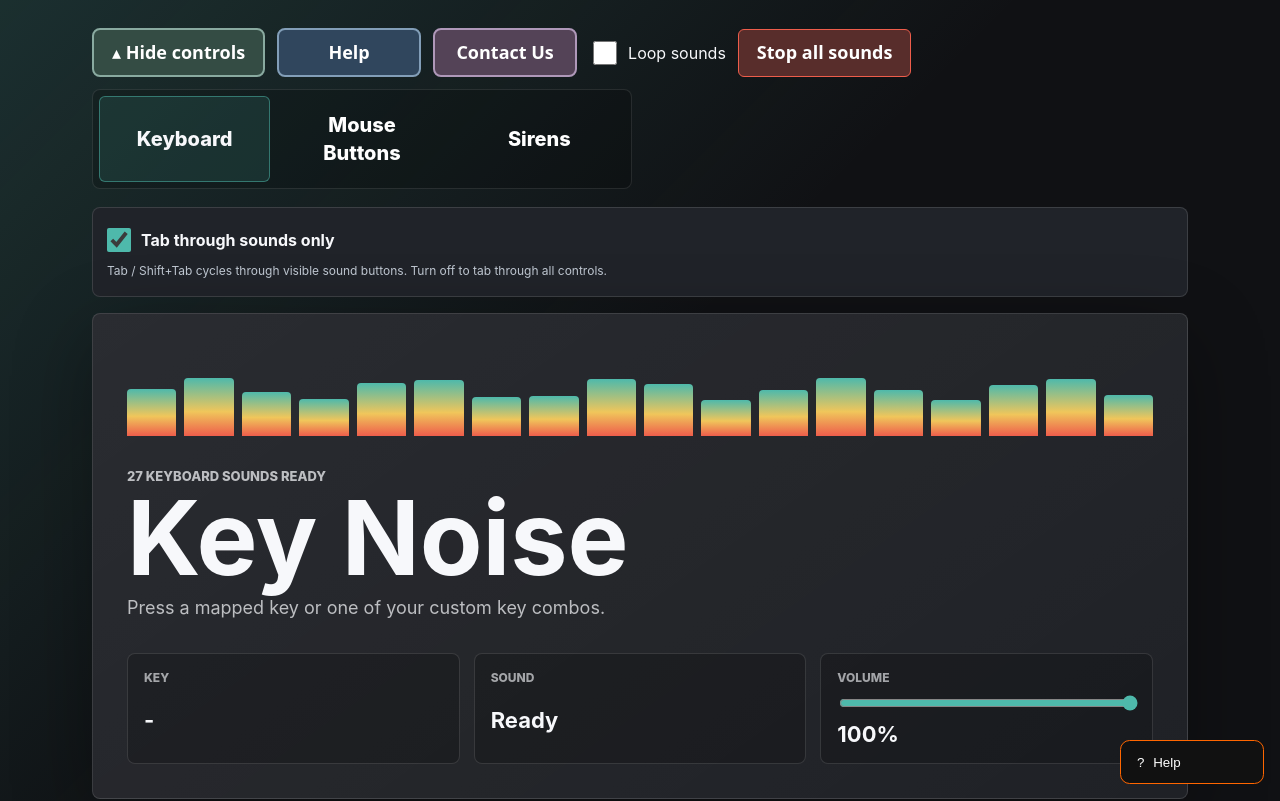
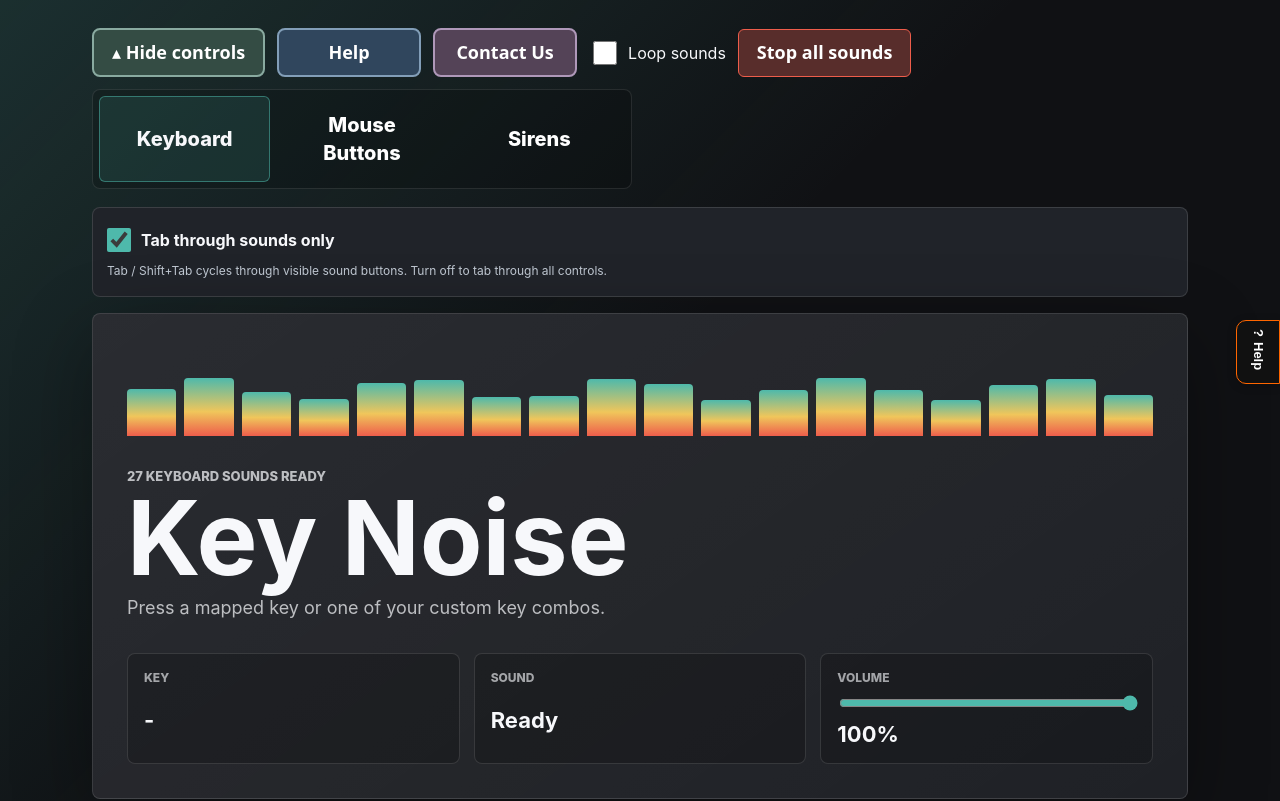
Before and after one commit to chrismuha/key-noise, a Vue app: page / in a window 1280 px wide. Shown: the top 801 px of the page. Built offline with nearby package versions, Linux system fonts and the light colour scheme.

Commit message:
Keep Help access unobtrusive and update support guides

```diff
--- a/shared-help/SuiteHelp.vue
+++ b/shared-help/SuiteHelp.vue
@@ -1,6 +1,7 @@
 <script setup>
 import { computed, ref, useId } from 'vue';
 const props = defineProps({
+  placement: { type: String, default: 'inline' },
   appName: { type: String, required: true },
   version: { type: String, required: true },
   theme: { type: String, default: 'dark', validator: value => ['dark', 'light'].includes(value) },
@@ -23,7 +24,7 @@ const reportUrl = computed(() => `mailto:${props.email}?subject=${encodeURICompo
 </script>
 
 <template>
-  <button type="button" class="suite-help-trigger" :data-theme="theme" aria-haspopup="dialog" @click="panel.showModal()"><span aria-hidden="true">?</span> Help</button>
+  <button type="button" class="suite-help-trigger" :data-theme="theme" :data-placement="placement" aria-haspopup="dialog" @click="panel.showModal()"><span aria-hidden="true">?</span> Help</button>
   <Teleport to="body">
     <dialog ref="panel" @keydown.stop @keydown.esc.prevent="panel.close()" class="suite-help-panel" :data-theme="theme" :aria-labelledby="titleId">
       <header>
@@ -166,4 +167,8 @@ const reportUrl = computed(() => `mailto:${props.email}?subject=${encodeURICompo
   .suite-help-panel .suite-contact-card { grid-template-columns: 40px minmax(0, 1fr) 18px; gap: 12px; padding: 16px; }
   .suite-contact-icon { width: 40px; height: 40px; border-radius: 12px; }
 }
+
+/* A compact edge tab keeps Help reachable without covering bottom actions. */
+.suite-help-trigger[data-placement="edge"] { position:fixed;right:0;top:40%;bottom:auto;z-index:1000;min-width:44px;min-height:64px;width:44px;padding:8px 4px;border-radius:10px 0 0 10px;writing-mode:vertical-rl;gap:5px;font:600 13px/1.2 Arial,sans-serif;box-shadow:0 2px 10px #0003; }
+.suite-help-trigger[data-placement="edge"]:hover,.suite-help-trigger[data-placement="edge"]:focus-visible {width:50px;}
 </style>
--- a/shared-help/entry.js
+++ b/shared-help/entry.js
@@ -9,4 +9,4 @@ document.body.append(container);
 const theme=ref(document.documentElement.dataset.theme==='light'?'light':'dark');
 const observer=new MutationObserver(()=>{theme.value=document.documentElement.dataset.theme==='light'?'light':'dark';});
 observer.observe(document.documentElement,{attributes:true,attributeFilter:['data-theme']});
-createApp({render:()=>h(SuiteHelp,{...details,version:packageInfo.version,theme:theme.value,comingSoon:details.comingSoon})}).mount(container);
+createApp({render:()=>h(SuiteHelp,{...details,placement:'edge',version:packageInfo.version,theme:theme.value,comingSoon:details.comingSoon})}).mount(container);
```
Also changed, not shown: 2 other files (tests, documents, lock files or other folders).
